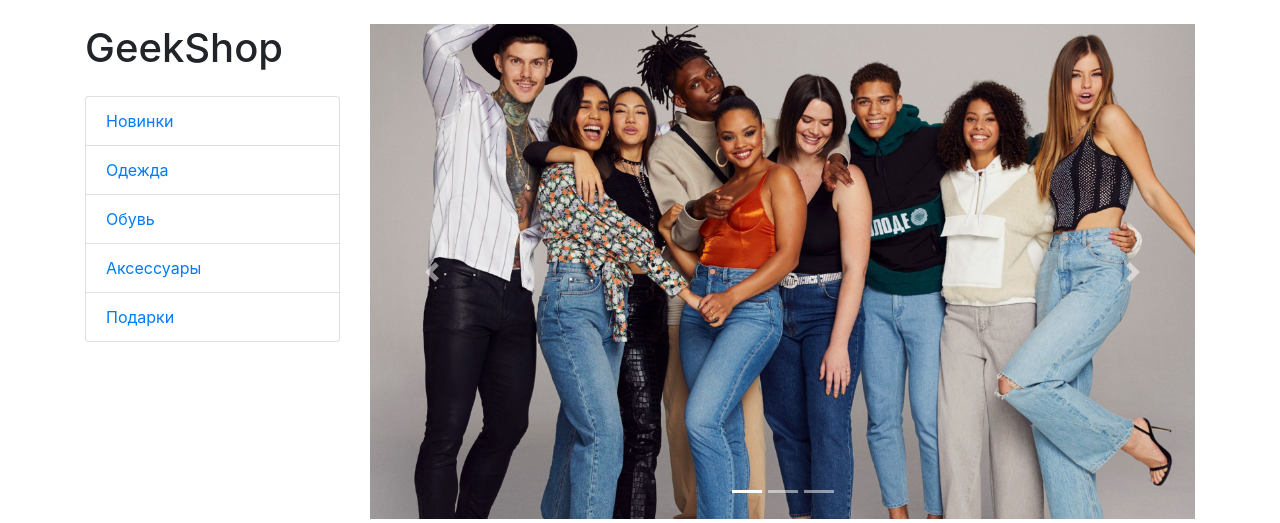
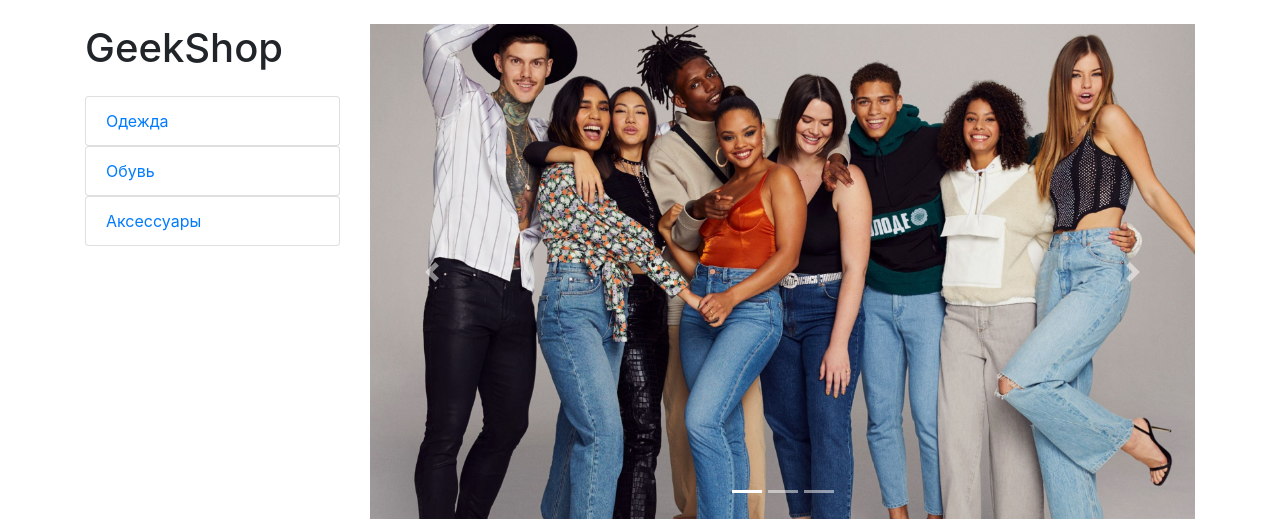
Before and after one commit to OptikRUS/geekshop-server, a Django app: page /products/ in a window 1280 px wide. Shown: the part 56-579 px from the top of the page. Run offline with Django 4.2, Linux system fonts and the light colour scheme; data comes from the database, SQL or seed files in the repository; some libraries are stand-ins or nearby versions.

Commit message:
add categories for products controller and template

```diff
--- a/geekshop/urls.py
+++ b/geekshop/urls.py
@@ -18,7 +18,7 @@ from django.urls import path, include
 from django.conf import settings
 from django.conf.urls.static import static
 
-from products.views import index, products
+from products.views import index
 
 urlpatterns = [
     path('admin/', admin.site.urls),
--- a/products/templates/products/products.html
+++ b/products/templates/products/products.html
@@ -11,16 +11,12 @@
     <div class="row">
 
         <div class="col-lg-3">
-
             <h1 class="my-4">GeekShop</h1>
+            {% for category in categories %}
             <div class="list-group">
-                <a href="#" class="list-group-item">Новинки</a>
-                <a href="#" class="list-group-item">Одежда</a>
-                <a href="#" class="list-group-item">Обувь</a>
-                <a href="#" class="list-group-item">Аксессуары</a>
-                <a href="#" class="list-group-item">Подарки</a>
+                <a href="#" class="list-group-item">{{ category.name }}</a>
             </div>
-
+            {% endfor %}
         </div>
         <!-- /.col-lg-3 -->
 
--- a/products/views.py
+++ b/products/views.py
@@ -1,5 +1,5 @@
 from django.shortcuts import render
-from products.models import Product
+from products.models import Product, ProductCategory
 
 
 def index(request):
@@ -11,8 +11,10 @@ def index(request):
 
 def products(request):
     all_products = Product.objects.all()
+    categories = ProductCategory.objects.all()
     context = {
         'title': 'продукты',
         'products': all_products,
+        'categories': categories,
     }
     return render(request, 'products/products.html', context)
```
